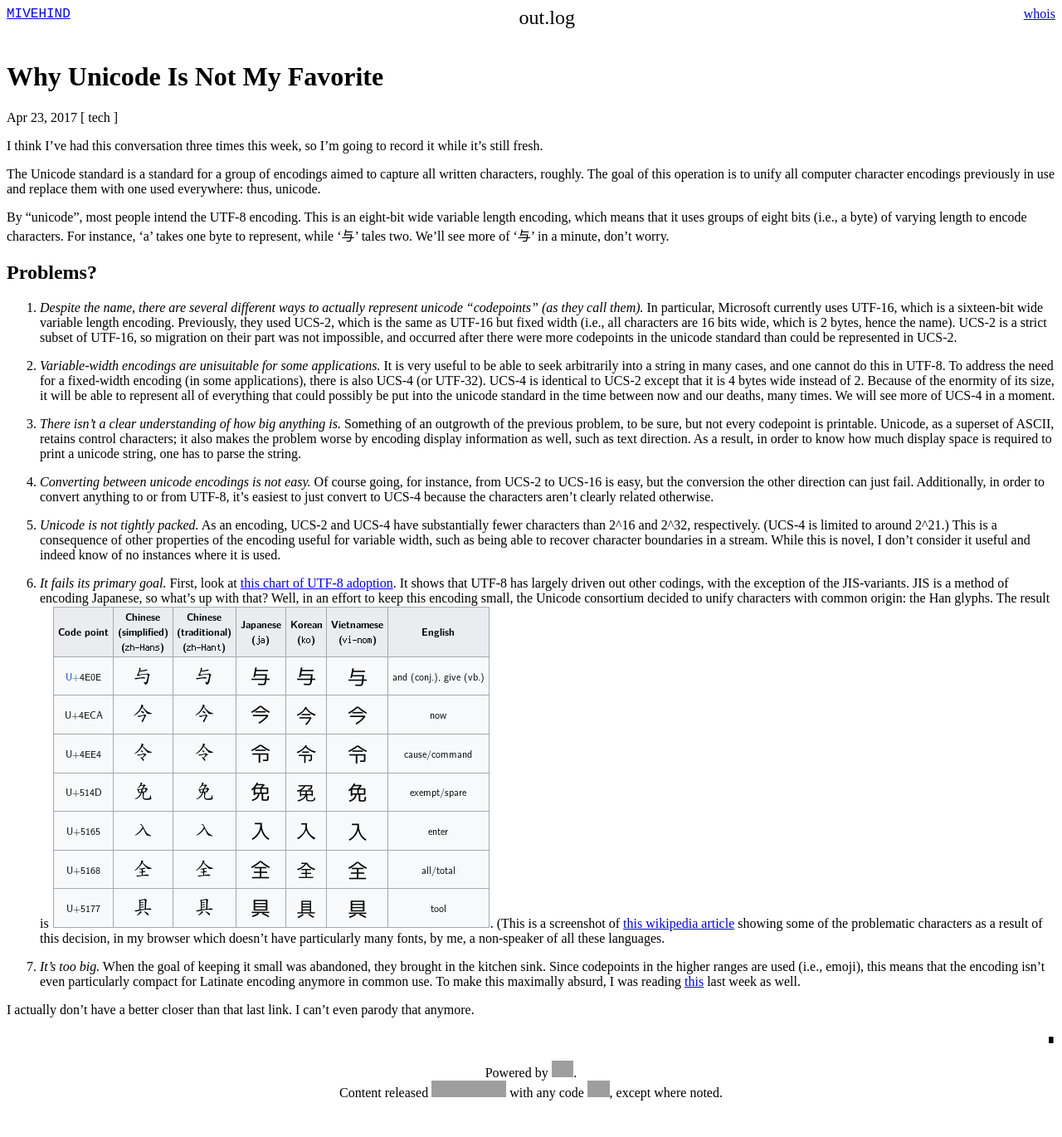
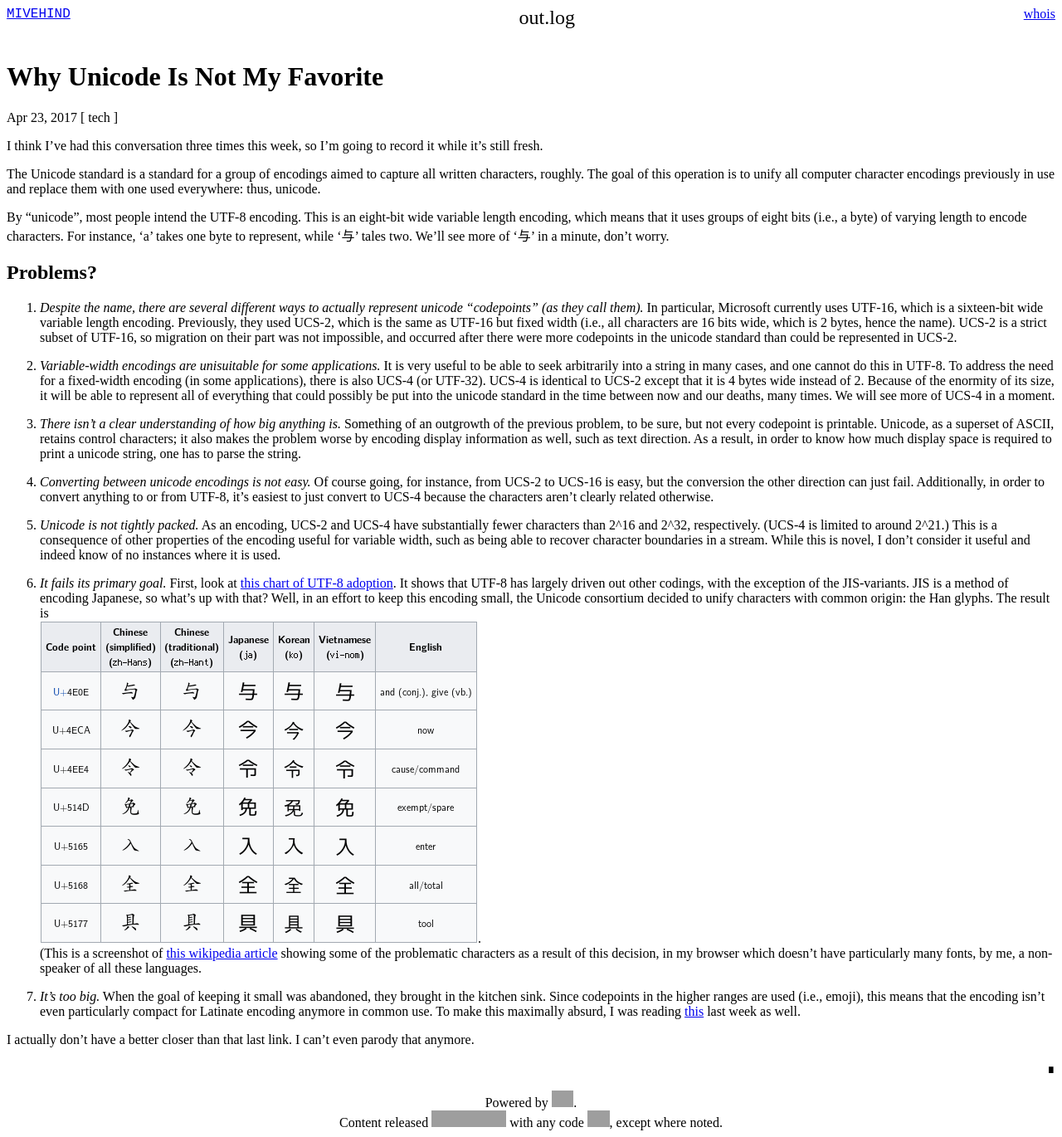
Before and after one commit to frozencemetery/mivehind.net, a Jekyll site: the page built from _posts/2017-04-23-why-unicode-is-not-my-favorite.md, in a window 1280 px wide. Shown: the whole page at 83% size. Built offline with Jekyll 4.4.1, drawn with Linux system fonts in a browser that asks for light colours; Markdown is read by kramdown in place of the engine named in the settings; before the commit the page ends 1334 px from its top, so only the background shows below that; grey boxes are pictures that could not be loaded.

Commit message:
[post] fix spacing of image in unicode post

```diff
--- a/_posts/2017-04-23-why-unicode-is-not-my-favorite.md
+++ b/_posts/2017-04-23-why-unicode-is-not-my-favorite.md
@@ -58,14 +58,14 @@ a minute, don't worry.
    boundaries in a stream.  While this is novel, I don't consider it useful
    and indeed know of no instances where it is used.
 
-1. *It fails its primary goal.*  First, look at
+1. *It fails its primary goal.* First, look at
    [this chart of UTF-8 adoption](https://en.wikipedia.org/wiki/File:Utf8webgrowth.svg).
    It shows that UTF-8 has largely driven out other codings, with the
    exception of the JIS-variants.  JIS is a method of encoding Japanese, so
    what's up with that?  Well, in an effort to keep this encoding small, the
    Unicode consortium decided to unify characters with common origin: the Han
-   glyphs.  The result is ![this](/assets/2016-04-23-han.png).  (This is a
-   screenshot of
+   glyphs.  The result is <br>![this](/assets/2016-04-23-han.png).<br> (This
+   is a screenshot of
    [this wikipedia article](https://en.wikipedia.org/wiki/Han_unification#Examples_of_language-dependent_glyphs)
    showing some of the problematic characters as a result of this decision, in
    my browser which doesn't have particularly many fonts, by me, a non-speaker
```
